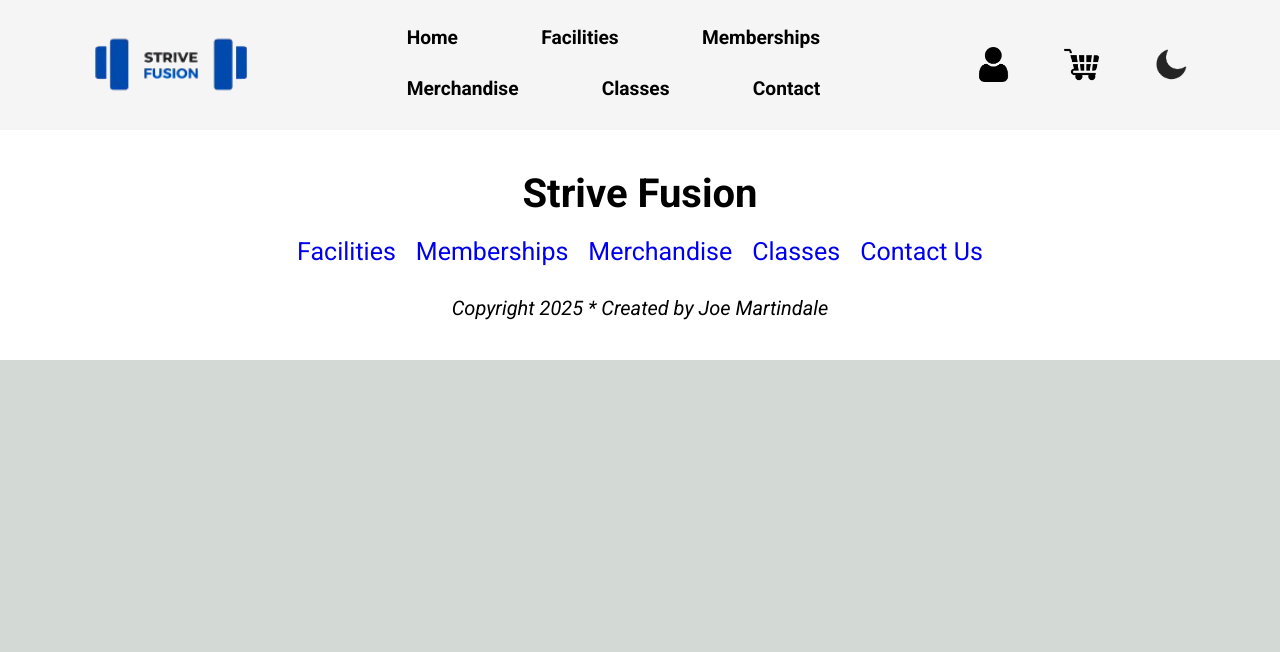
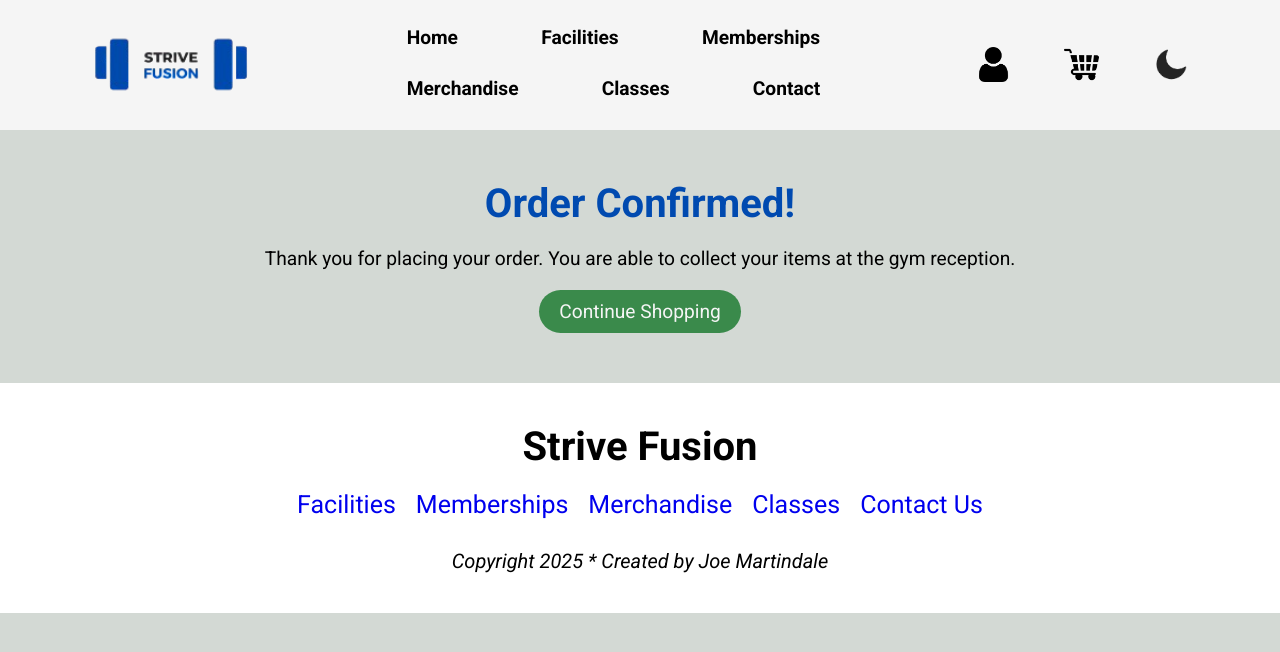
Before and after one commit to Joemartindale14/WebDev, a React (Vite) app: page /OrderConfirmation in a window 1280 px wide. Shown: the top 652 px of the page. Built offline with nearby package versions, Linux system fonts and the light colour scheme; no server answers.

Commit message:
order confirmation

```diff
--- a/src/App.jsx
+++ b/src/App.jsx
@@ -21,6 +21,7 @@ import DropdownMenu from "./components/DropdownMenu/DropdownMenu";
 import { CartProvider } from "./context/CartContext";
 import { ClassBookingProvider } from "./context/ClassBookingContext";
 import Cart from "./pages/Cart/Cart";
+import OrderConfirmation from "./pages/OrderConfirmation/OrderConfirmation";
 
 const App = () => {
   const current_theme = localStorage.getItem("current_theme");
@@ -55,6 +56,7 @@ const App = () => {
                   <Route path="/Account" element={<ProtectedRoute element={<Account />} />} />
                   <Route path="/Admin" element={<ProtectedRoute element={<Admin />} />} />
                   <Route path="/Cart" element={<Cart />} />
+                  <Route path="/OrderConfirmation" element={<OrderConfirmation />} />
                 </Routes>
                 <Footer />
                 <ToastContainer theme="dark" position="top-center" />
--- a/src/pages/Account/Account.jsx
+++ b/src/pages/Account/Account.jsx
@@ -84,6 +84,11 @@ const Account = () => {
   };
 
   const handleEditClick = () => {
+    if (!user) {
+      console.error("User data is not available.");
+      return;
+    }
+
     setEditUser({
       firstName: user.firstName,
       lastName: user.lastName,
@@ -101,7 +106,11 @@ const Account = () => {
       <div className="account-page-content">
         <div className="account-sidebar">
           <p>Welcome back,</p>
+          {user ? (
             <h3>{user.firstName} {user.lastName}</h3>
+          ) : (
+            <h3>Loading...</h3>
+          )}
           <hr />
           <ul>
             <li
@@ -143,35 +152,35 @@ const Account = () => {
                 <input
                   type="text"
                   name="firstName"
-                    value={editUser.firstName}
+                  value={editUser.firstName || ""}
                   onChange={handleEditChange}
                 />
                 <label htmlFor="lastName">Last Name</label>
                 <input
                   type="text"
                   name="lastName"
-                    value={editUser.lastName}
+                  value={editUser.lastName || ""}
                   onChange={handleEditChange}
                 />
                 <label htmlFor="email">Email</label>
                 <input
                   type="email"
                   name="email"
-                    value={editUser.email}
+                  value={editUser.email || ""}
                   onChange={handleEditChange}
                 />
                 <label htmlFor="address">Address</label>
                 <input
                   type="text"
                   name="address"
-                    value={editUser.address}
+                  value={editUser.address || ""}
                   onChange={handleEditChange}
                 />
                 <label htmlFor="postcode">Postcode</label>
                 <input
                   type="text"
                   name="postcode"
-                    value={editUser.postcode}
+                  value={editUser.postcode || ""}
                   onChange={handleEditChange}
                 />
                 <div className="changes-buttons">
@@ -179,7 +188,7 @@ const Account = () => {
                   <button type="button" className="cancel-button" onClick={() => setIsEditing(false)}>Cancel</button>
                 </div>
               </form>
-              ) : (
+            ) : user ? (
               <div>
                 <p><strong>First Name:</strong> {user.firstName}</p>
                 <p><strong>Last Name:</strong> {user.lastName}</p>
@@ -188,6 +197,8 @@ const Account = () => {
                 <p><strong>Postcode:</strong> {user.postcode}</p>
                 <button className="edit-button" onClick={handleEditClick}>Edit</button>
               </div>
+            ) : (
+              <p>Loading your account details.</p>
             )}
           </div>
         )}
--- a/src/pages/Cart/Cart.jsx
+++ b/src/pages/Cart/Cart.jsx
@@ -1,12 +1,44 @@
 import React, { useContext } from 'react';
 import HeaderContainer from "../../components/HeaderContainer/HeaderContainer";
 import { CartContext } from '../../context/CartContext';
+import { useNavigate } from 'react-router-dom';
+import axios from "axios";
 import './Cart.css';
 
 const Cart = () => {
     const { cart, removeFromCart, decreaseQuantity, increaseQuantity } = useContext(CartContext);
+    const navigate = useNavigate();
 
     const totalPrice = cart.reduce((total, product) => total + product.price * product.quantity, 0);
+
+const handleConfirmOrder = async () => {
+  const token = localStorage.getItem("token");
+
+  try {
+    const response = await axios.post(
+      "http://localhost:5000/api/orders",
+      {
+        items: cart.map((product) => ({
+          productId: product.id,
+          quantity: product.quantity,
+          price: product.price,
+        })),
+        totalPrice,
+      },
+      {
+        headers: {
+          Authorization: `Bearer ${token}`,
+        },
+      }
+    );
+
+    setCart([]);
+    navigate("/OrderConfirmation");
+  } catch (error) {
+    console.error("Error confirming order:", error);
+    alert("Failed to confirm order. Please try again.");
+  }
+};
 
     return (
         <section className='cart'>
@@ -35,7 +67,7 @@ const Cart = () => {
                     <hr />
                     <div className="total-price">
                         <h1>Total Cart Price: <b>£{totalPrice.toFixed(2)}</b></h1>
-                        <button>Confirm Order</button>
+                        <button onClick={handleConfirmOrder}>Confirm Order</button>
                         <div className='collection-text'>
                             <h2>Pay on collection.
                             <h6>All our products are available to complete the order online, however it is a pay at collection service only as we do not take payments online at this moment in time.</h6></h2>
--- a/src/pages/OrderConfirmation/OrderConfirmation.css
+++ b/src/pages/OrderConfirmation/OrderConfirmation.css
@@ -0,0 +1,28 @@
+.order-confirmation {
+    text-align: center;
+    padding: 50px;
+  }
+
+  .order-confirmation h1 {
+    font-size: 2.5rem;
+    color: #004ab0;
+  }
+
+  .order-confirmation p {
+    font-size: 1.2rem;
+    margin: 20px 0;
+  }
+
+  .order-confirmation button {
+    background-color: #3a8a4b;
+    color: whitesmoke;
+    font-size: 1.2rem;
+    padding: 10px 20px;
+    border-radius: 30px;
+    border: none;
+    cursor: pointer;
+  }
+
+  .order-confirmation button:hover {
+    background-color: #58c774;
+  }
--- /dev/null
+++ b/src/pages/OrderConfirmation/OrderConfirmation.jsx
@@ -0,0 +1,16 @@
+import React from "react";
+import "./OrderConfirmation.css";
+
+const OrderConfirmation = () => {
+  return (
+    <div className="order-confirmation">
+      <h1>Order Confirmed!</h1>
+      <p>Thank you for placing your order. You are able to collect your items at the gym reception.</p>
+      <a href="/Merchandise">
+        <button>Continue Shopping</button>
+      </a>
+    </div>
+  );
+};
+
+export default OrderConfirmation;
```
Also changed, not shown: 1 other file (tests, documents, lock files or other folders). Lines whose indentation alone changed are shown as unchanged.
